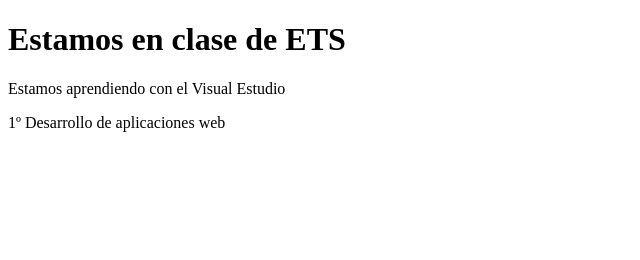
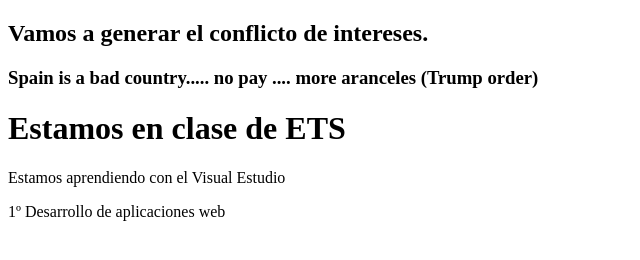
Before and after one commit to shampoo622/patasana-web-git, a plain HTML site: page pages/index.html in a window 1280 px wide. Shown: the whole page, without its empty margins (0-640 px from the left). Drawn offline with Linux system fonts and the light colour scheme.

Commit message:
Aranceles de Trump

```diff
--- a/pages/index.html
+++ b/pages/index.html
@@ -6,6 +6,8 @@
     <title>ETS Document</title>
 </head>
 <body>
+    <h2>Vamos a generar el conflicto de intereses.</h2>
+    <h3>Spain is a bad country..... no pay .... more aranceles (Trump order)</h3>
     <h1>Estamos en clase de ETS</h1>
     <p>Estamos aprendiendo con el Visual Estudio</p>
     <footer>
```
